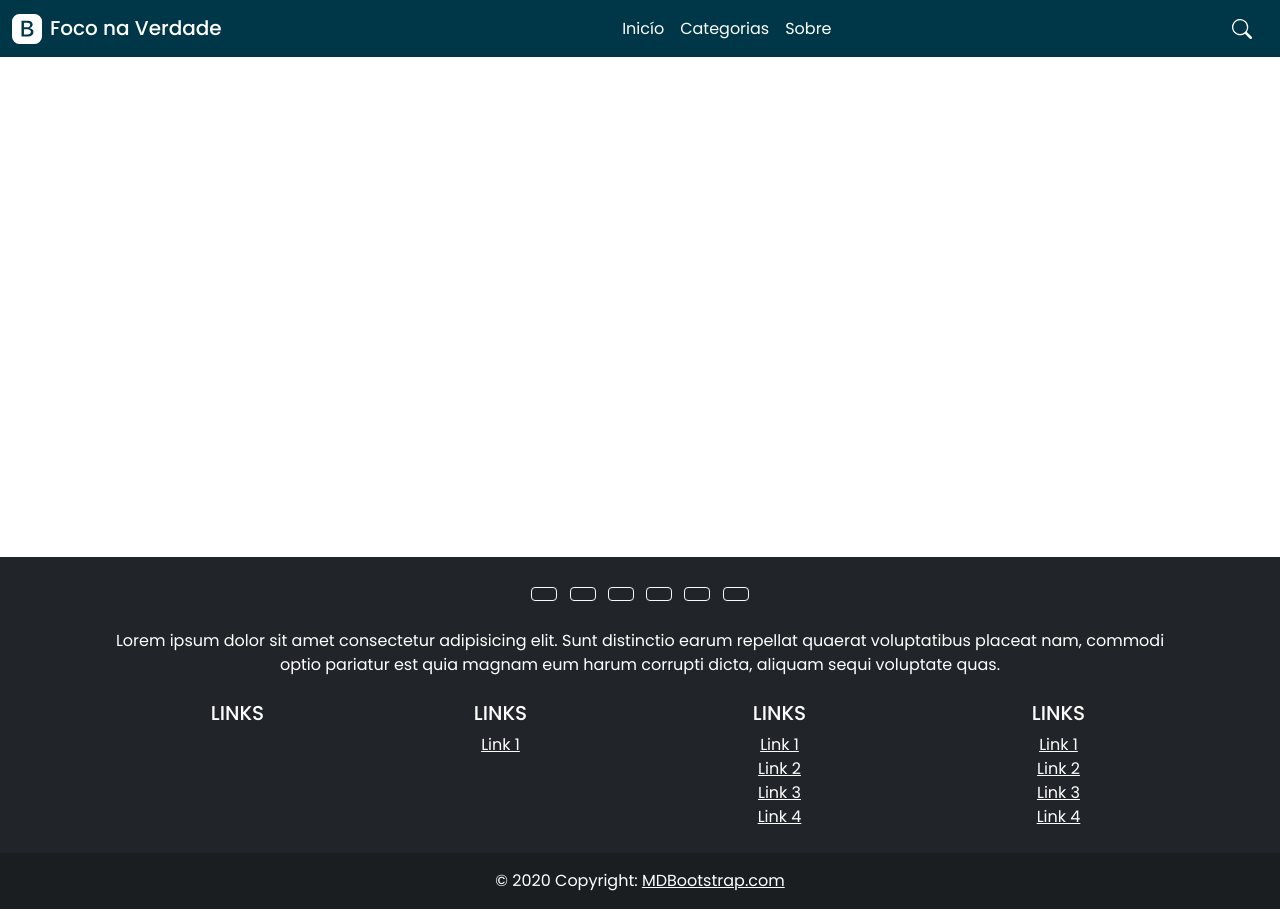
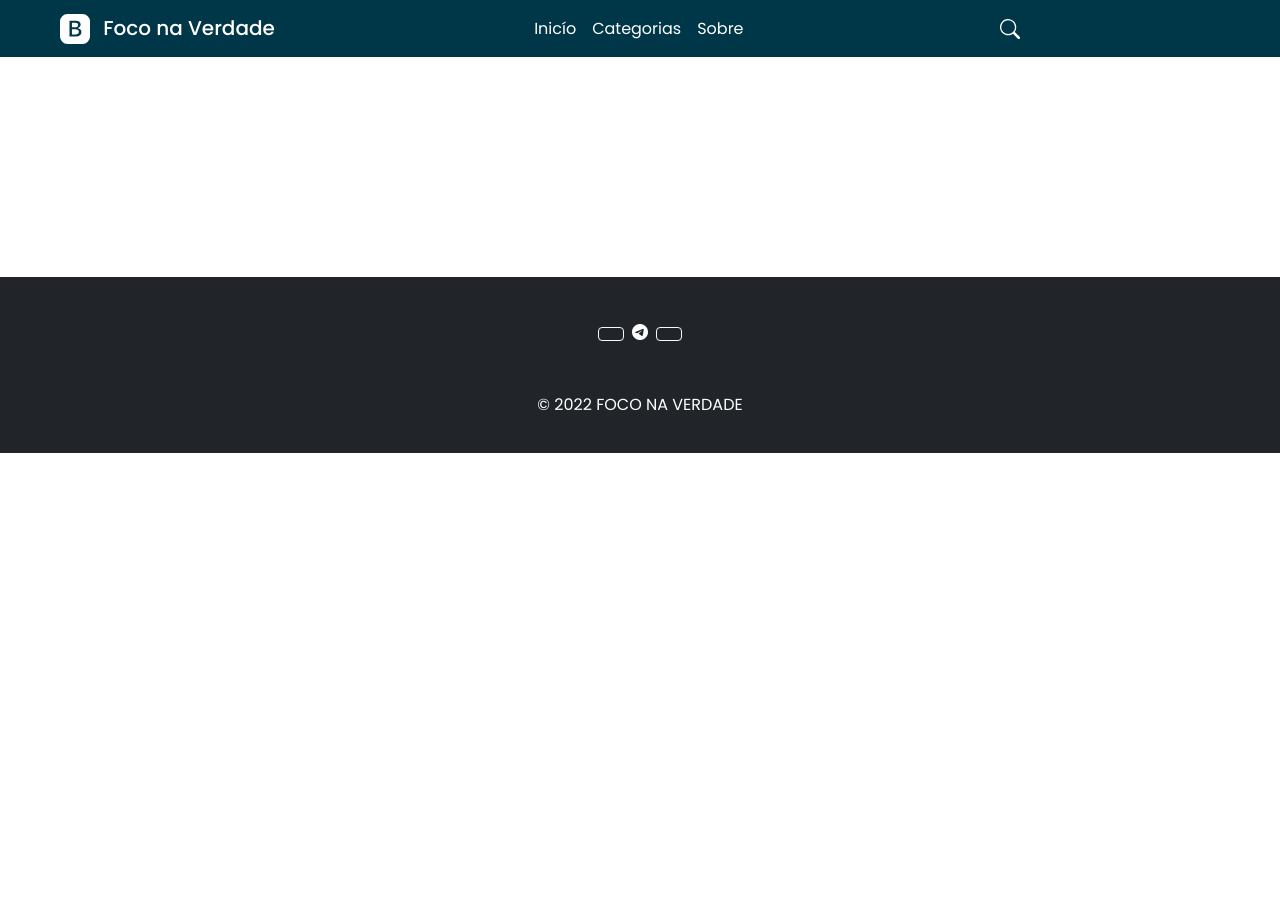
Before and after one commit to danielogasawara/foconaverdade, a plain HTML site: page index.html in a window 1280 px wide. After the commit the page ends 800 px from the top, so only its background shows below. Drawn offline with nearby package versions, Linux system fonts and the light colour scheme.

Commit message:
Atualização

```diff
--- a/css/style.css
+++ b/css/style.css
@@ -23,6 +23,18 @@ nav#navBar div a {
 /* Conteúdo Principal */
 main > div:first-child {
     width: 100%;
-    height: 500px;
+    height: 200px;
     background-color: white;
 }
+/* Barra de pesquisa (PC)[Dropdown] */
+#barraDePesquisa {
+
+}
+
+/*footer}*/
+footer{
+    padding:20px;
+    background: rgb(21,4,98);
+color: white;
+margin-top:20px;
+}
--- a/index.html
+++ b/index.html
@@ -20,11 +20,11 @@
     <header>
         <nav class="navbar navbar-expand-md navbar-light" id="navBar">
             <div class="container-fluid">
-                <a class="navbar-brand fw-medium" href="#">
+                <a class="navbar-brand fw-medium ms-5" href="#">
                     <svg xmlns="http://www.w3.org/2000/svg" width="30" height="30" fill="white" class="bi bi-bootstrap-fill me-2" viewBox="0 0 16 16">
                         <path d="M6.375 7.125V4.658h1.78c.973 0 1.542.457 1.542 1.237 0 .802-.604 1.23-1.764 1.23H6.375zm0 3.762h1.898c1.184 0 1.81-.48 1.81-1.377 0-.885-.65-1.348-1.886-1.348H6.375v2.725z"/>
                         <path d="M4.002 0a4 4 0 0 0-4 4v8a4 4 0 0 0 4 4h8a4 4 0 0 0 4-4V4a4 4 0 0 0-4-4h-8zm1.06 12V3.545h3.399c1.587 0 2.543.809 2.543 2.11 0 .884-.65 1.675-1.483 1.816v.1c1.143.117 1.904.931 1.904 2.033 0 1.488-1.084 2.396-2.888 2.396H5.062z"/>
-                    </svg>Foco na Verdade
+                    </svg> Foco na Verdade
                 </a>
                 <ul class="navbar-nav">
                 <li class="nav-item">
@@ -37,11 +37,16 @@
                     <a class="nav-link" href="#">Sobre</a>
                 </li>
                 </ul>
-                <a class="px-3" href="#">
+                  <button class="btn" type="button" data-bs-toggle="collapse" data-bs-target="#barraDePesquisa" aria-expanded="false" aria-controls="collapseExample">
                     <svg xmlns="http://www.w3.org/2000/svg" width="20" height="20" fill="white" class="bi bi-search" viewBox="0 0 16 16">
                         <path d="M11.742 10.344a6.5 6.5 0 1 0-1.397 1.398h-.001c.03.04.062.078.098.115l3.85 3.85a1 1 0 0 0 1.415-1.414l-3.85-3.85a1.007 1.007 0 0 0-.115-.1zM12 6.5a5.5 5.5 0 1 1-11 0 5.5 5.5 0 0 1 11 0z"/>
                     </svg>
-                </a>
+                  </button><br>
+                <div class="container-fluid collapse" id="barraDePesquisa">
+                    <form action="">
+                        <input type="search" name="pesquisar" id="pesquisar">
+                    </form>
+                </div>
             </div>
         </nav>
     </header>
@@ -58,129 +63,33 @@
         <section class="mb-4">
             <!-- Facebook -->
             <a class="btn btn-outline-light btn-floating m-1" href="#!" role="button"
-            ><i class="fab fa-facebook-f"></i
+            ><i class="bi bi-facebook-f"></i
             ></a>
 
-            <!-- Twitter -->
-            <a class="btn btn-outline-light btn-floating m-1" href="#!" role="button"
-            ><i class="fab fa-twitter"></i
-            ></a>
+            <i class="bi bi-telegram"></i>
 
-            <!-- Google -->
-            <a class="btn btn-outline-light btn-floating m-1" href="#!" role="button"
-            ><i class="fab fa-google"></i
-            ></a>
 
             <!-- Instagram -->
             <a class="btn btn-outline-light btn-floating m-1" href="#!" role="button"
             ><i class="fab fa-instagram"></i
             ></a>
 
-            <!-- Linkedin -->
-            <a class="btn btn-outline-light btn-floating m-1" href="#!" role="button"
-            ><i class="fab fa-linkedin-in"></i
-            ></a>
-
-            <!-- Github -->
-            <a class="btn btn-outline-light btn-floating m-1" href="#!" role="button"
-            ><i class="fab fa-github"></i
-            ></a>
-        </section>
-        <!-- Section: Social media -->
-
-        <!-- Section: Form -->
-        <section class="">
-            <form action="">
-            <!--Grid row-->
-            <div class="row d-flex justify-content-center">
-        </section>
-        <!-- Section: Form -->
-
-        <!-- Section: Text -->
-        <section class="mb-4">
-            <p>
-            Lorem ipsum dolor sit amet consectetur adipisicing elit. Sunt distinctio earum
-            repellat quaerat voluptatibus placeat nam, commodi optio pariatur est quia magnam
-            eum harum corrupti dicta, aliquam sequi voluptate quas.
-            </p>
-        </section>
-        <!-- Section: Text -->
-
-        <!-- Section: Links -->
-        <section class="">
-            <!--Grid row-->
-            <div class="row">
-            <!--Grid column-->
-            <div class="col-lg-3 col-md-6 mb-4 mb-md-0">
-                <ul>
-                    <h5 class="text-uppercase">Links</h5>
+             </li>
                 </ul>
             </div>
-            <!--Grid column-->
-
-            <!--Grid column-->
-            <div class="col-lg-3 col-md-6 mb-4 mb-md-0">
-                <h5 class="text-uppercase">Links</h5>
-
-                <ul class="list-unstyled mb-0">
-                <li>
-                    <a href="#!" class="text-white">Link 1</a>
-                </li>
-                <li>
-
-
-                <li>
-
-                </ul>
-            </div>
-            <!--Grid column-->
-            <div class="col-lg-3 col-md-6 mb-4 mb-md-0">
-                <h5 class="text-uppercase">Links</h5>
-                <ul class="list-unstyled mb-0">
-                <li>
-                    <a href="#!" class="text-white">Link 1</a>
-                </li>
-                <li>
-                    <a href="#!" class="text-white">Link 2</a>
-                </li>
-                <li>
-                    <a href="#!" class="text-white">Link 3</a>
-                </li>
-                <li>
-                    <a href="#!" class="text-white">Link 4</a>
-                </li>
-                </ul>
-            </div>
-            <!--Grid column-->
-            <div class="col-lg-3 col-md-6 mb-4 mb-md-0">
-                <h5 class="text-uppercase">Links</h5>
-                <ul class="list-unstyled mb-0">
-                <li>
-                    <a href="#!" class="text-white">Link 1</a>
-                </li>
-                <li>
-                    <a href="#!" class="text-white">Link 2</a>
-                </li>
-                <li>
-                    <a href="#!" class="text-white">Link 3</a>
-                </li>
-                <li>
-                    <a href="#!" class="text-white">Link 4</a>
-                </li>
-                </ul>
-            </div>
+            <dl>
+                <dt></dt>
             <!--Grid column-->
             </div>
             <!--Grid row-->
         </section>
-        <!-- Section: Links -->
+
         </div>
         <!-- Grid container -->
         <!-- Copyright -->
-        <div class="text-center p-3" style="background-color: rgba(0, 0, 0, 0.2);">
-        © 2020 Copyright:
-        <a class="text-white" href="https://mdbootstrap.com/">MDBootstrap.com</a>
-        </div>
+
+        © 2022 FOCO NA VERDADE
+
     </footer>
     <!-- Javascript Bootstrap -->
     <script src="https://cdn.jsdelivr.net/npm/bootstrap@5.0.2/dist/js/bootstrap.bundle.min.js" integrity="sha384-MrcW6ZMFYlzcLA8Nl+NtUVF0sA7MsXsP1UyJoMp4YLEuNSfAP+JcXn/tWtIaxVXM" crossorigin="anonymous"></script>
```
Also changed, not shown: 1 other file.
